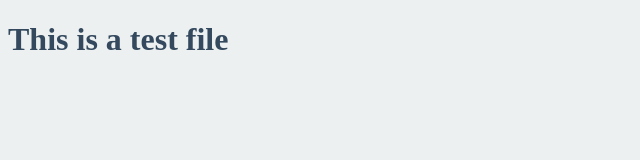
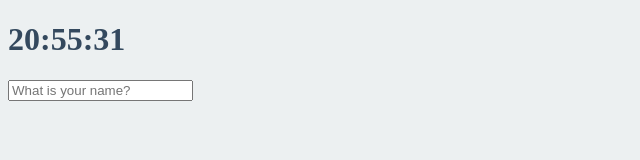
Before and after one commit to debugloper/Momontum-Chrome-App, a plain HTML site: page index.html in a window 1280 px wide. Shown: the whole page, without its empty margins (0-640 px from the left). Drawn offline with Linux system fonts and the light colour scheme.

Commit message:
add some more code

```diff
--- a/clock.js
+++ b/clock.js
@@ -1,25 +1,24 @@
-// define function inside an object
-// const title = document.getElementById("title");
+// clock.js
 
-// DOM document object model
-// Everything you select from the page using JS will be called into an object.
-// title.innerHTML = "This is a test again"
-// title.style.color = "black"
+const clockContainer = document.querySelector(".js-clock");
+const clockTitle = clockContainer.querySelector("h1");
 
-// Change HTML using JavaScript.
-// document.title = "Momontum"
 
-const title = document.querySelector("#title");
-
-const CLICKED_CLASS = "clicked";
-
-function handleClick() {
-    // if CLICKED_CLASS nto in className, add if exists, remove using toggle.
-    title.classList.toggle(CLICKED_CLASS);
+function getTime() {
+    const date = new Date();
+    const minutes = date.getMinutes();
+    const hours = date.getHours();
+    const seconds = date.getSeconds();
+    // innerText is text inside object
+    // we want 0 infront of time - use ternary operation
+    clockTitle.innerText = `${hours < 10 ? `0${hours}` : hours}:${
+        minutes < 10 ? `0${minutes}` : minutes}:${
+            seconds < 10 ? `0${seconds}` : seconds}`;
 }
 
 function init() {
-    title.addEventListener("click", handleClick);
+    getTime();
+    setInterval(getTime, 1000);
 }
 
 init();
--- /dev/null
+++ b/greeting.js
@@ -0,0 +1,31 @@
+const form = document.querySelector(".js-form");
+const input = form.querySelector("input");
+const greeting = document.querySelector(".js-greetings");
+const USER_LS = "currentUser";
+const SHOWING_CN = "showing";
+
+function askForName() {
+    form.classList.add(SHOWING_CN);
+}
+
+function paintGreeting(text) {
+    // if we going to paint a text, we need to hide the form
+    form.classList.remove(SHOWING_CN);
+    greeting.classList.add(SHOWING_CN);
+    greeting.innerText = `Hello ${text}`;
+}
+
+function loadName() {
+    const currentUser = localStorage.getItem(USER_LS);
+    if (currentUser === null) {
+        askForName();
+    } else {
+        paintGreeting(currentUser)
+    }
+}
+
+function init() {
+    loadName();
+}
+
+init();
--- a/index.css
+++ b/index.css
@@ -14,3 +14,11 @@
 .clicked {
     color: #7f8c8d;
 }
+
+.form,
+.greetings {
+    display: none;
+}
+.showing {
+    display: block;
+}
--- a/index.html
+++ b/index.html
@@ -5,7 +5,14 @@
         <link rel="stylesheet" type="text/css", href="index.css">
     </head>
     <body>
-        <h1 id="title" class="btn">This is a test file</h1>
-        <script src="index.js"></script>
+        <div class="js-clock">
+            <h1>00:00:00</h1>
+        </div>
+        <form class="js-form form">
+            <input type="text" placeholder="What is your name?">
+        </form>
+        <h4 class="js-greetings greetings"></h4>
+        <script src="clock.js"></script>
+        <script src="greeting.js"></script>
     </body>
 </html>
```
